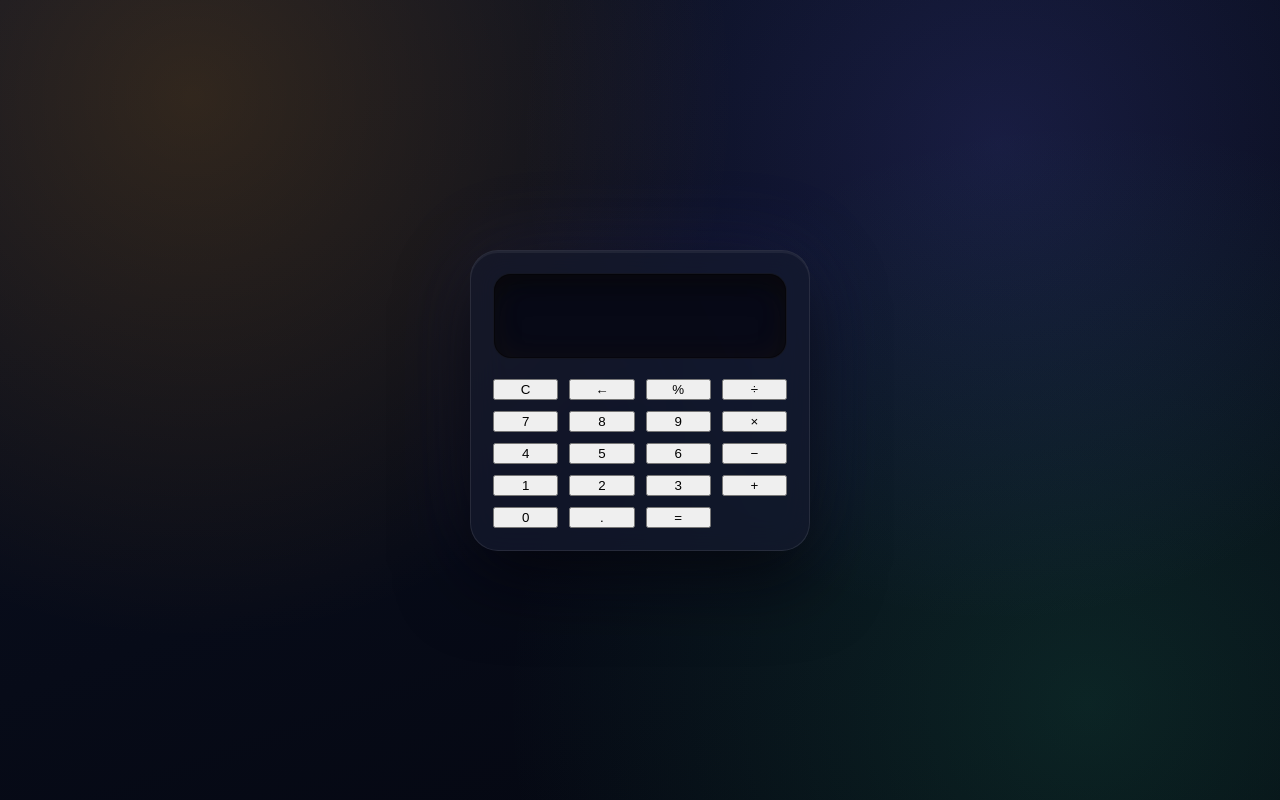
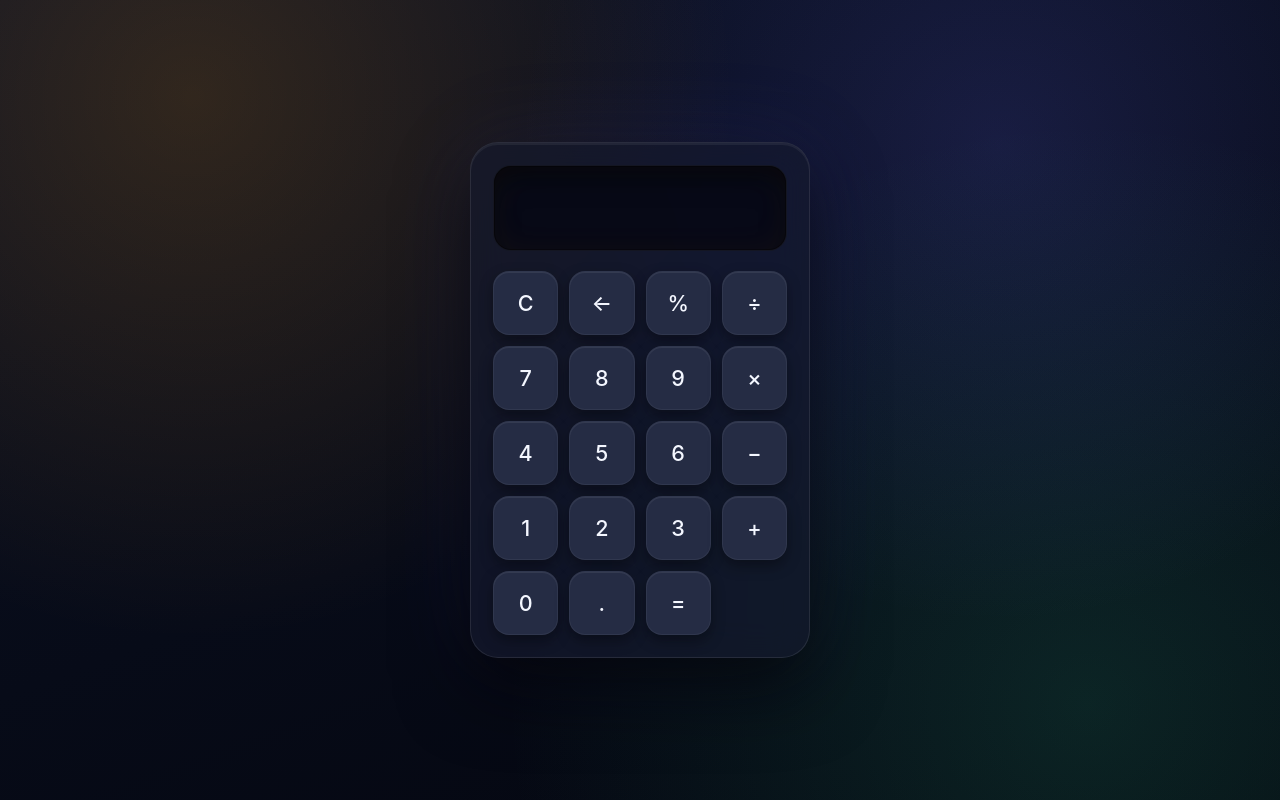
Before and after one commit to ShivanshDahiya5/Calculator, a plain HTML site: page index.html in a window 1280 px wide. Drawn offline with Linux system fonts and the light colour scheme.

Commit message:
Add button styles for improved appearance and interaction

```diff
--- a/style.css
+++ b/style.css
@@ -116,3 +116,26 @@ body {
     grid-template-columns: repeat(4, 1fr);
     gap: 11px;
 }
+
+button {
+    height: clamp(54px, 15vw, 64px);
+    padding: 0;
+    border: 1px solid rgba(255, 255, 255, 0.05);
+    border-radius: var(--radius-md);
+    background: var(--key);
+    color: var(--text);
+    font-family: inherit;
+    font-size: 1.35rem;
+    font-weight: 500;
+    cursor: pointer;
+    user-select: none;
+    box-shadow:
+        0 6px 14px rgba(0, 0, 0, 0.35),
+        0 1px 0 rgba(255, 255, 255, 0.07) inset;
+    transition:
+        background 0.18s ease,
+        transform 0.09s ease,
+        box-shadow 0.18s ease,
+        filter 0.18s ease;
+    -webkit-tap-highlight-color: transparent;
+}
```
